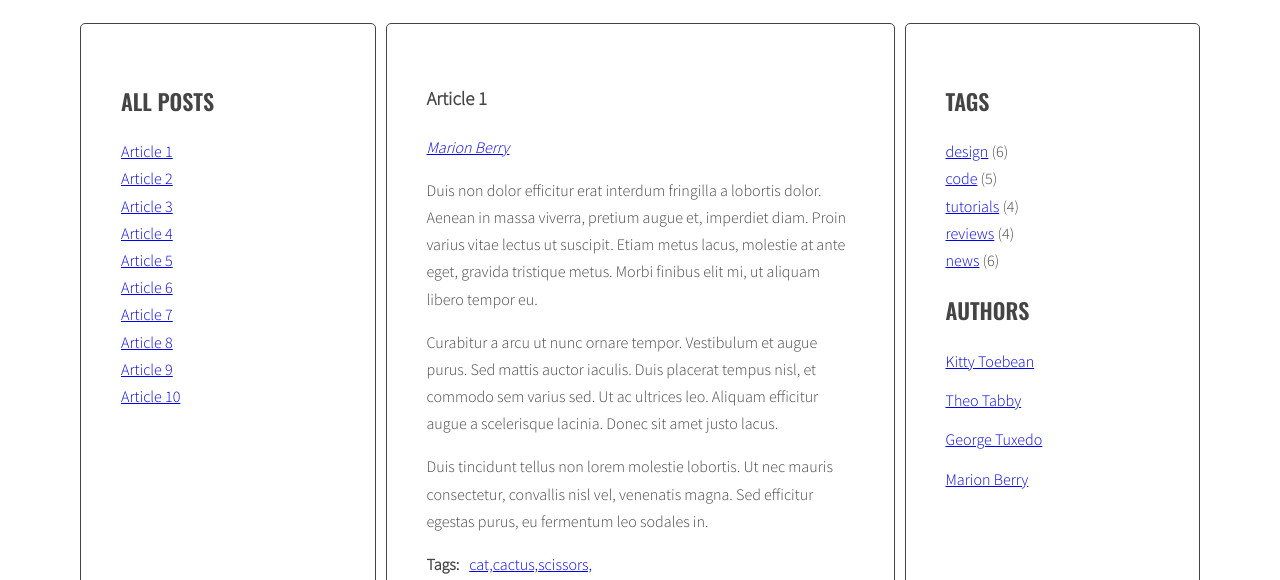
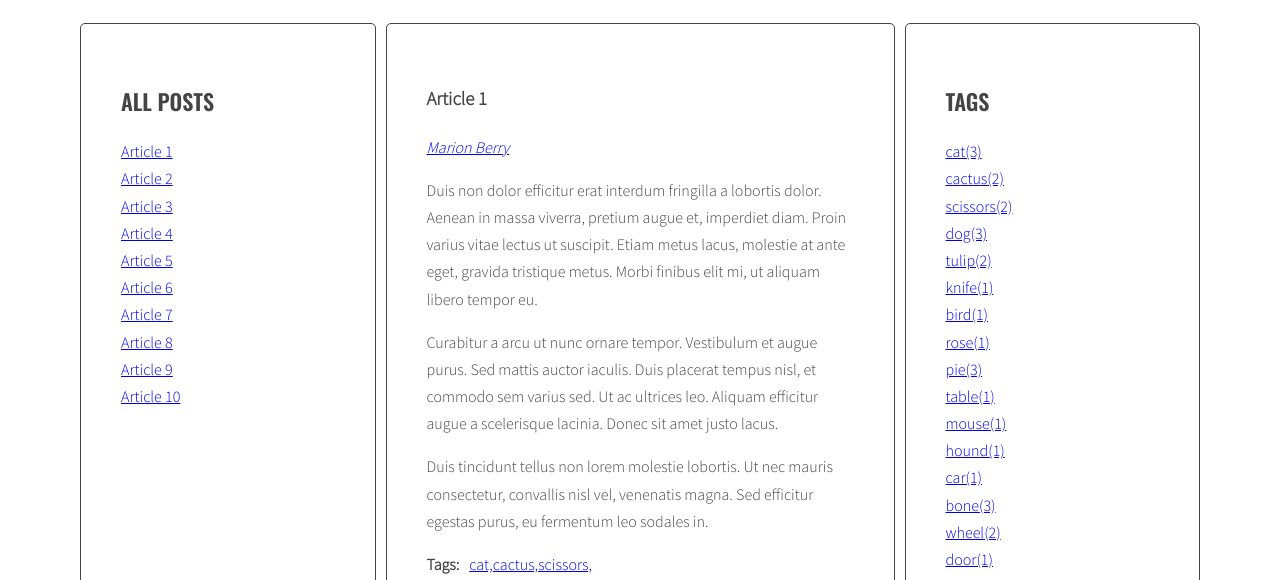
Before and after one commit to Artpienkowski/javascript-blog, a website: page index.html in a window 1280 px wide. Shown: the part 220-800 px from the top of the page. Drawn offline with nearby package versions, Linux system fonts and the light colour scheme.

Commit message:
calculateTagsParams function partially done, need to fix tags counting

```diff
--- a/index.html
+++ b/index.html
@@ -169,13 +169,7 @@
             </section>
             <aside class="sidebar">
               <h2 class="section-title">Tags</h2>
-              <ul class="list tags">
-                <li><a href="#">design</a> <span>(6)</span></li>
-                <li><a href="#">code</a> <span>(5)</span></li>
-                <li><a href="#">tutorials</a> <span>(4)</span></li>
-                <li><a href="#">reviews</a> <span>(4)</span></li>
-                <li><a href="#">news</a> <span>(6)</span></li>
-              </ul>
+              <ul class="list tags"></ul>
               <h2 class="section-title">Authors</h2>
               <ul class="list authors">
                 <li>
--- a/js/script.js
+++ b/js/script.js
@@ -42,7 +42,8 @@ const optArticleSelector = '.post',
   optTitleSelector = '.post-title',
   optTitleListSelector = '.titles',
   optArticleTagsSelector = '.post-tags .list',
-  optArticleAuthorSelector = '.post-author';
+  optArticleAuthorSelector = '.post-author',
+  optTagsListSelector = '.tags.list';
 
 function generateTitleLinks(customSelector = ''){
 
@@ -82,26 +83,33 @@ function generateTitleLinks(customSelector = ''){
     link.addEventListener('click', titleClickHandler);
   }
 }
-
-
 generateTitleLinks();
 
 function generateTags(){
+  /* [NEW] create a new variable allTags with an empty array */
+  let allTags = {};
+  console.log(allTags);
+
   /* find all articles */
   const articles = document.querySelectorAll(optArticleSelector);
+
   /* START LOOP: for every article: */
 
   for(let article of articles){
     /* find tags wrapper */
     const tagWrapper = article.querySelector(optArticleTagsSelector);
+
     /* make html variable with empty string */
     let html = '';
+
     /* get tags from data-tags attribute */
     const articleTags = article.getAttribute('data-tags');
     console.log(articleTags);
+
     /* split tags into array */
     const articleTagsArray = articleTags.split(' ');
     console.log(articleTagsArray);
+
     /* START LOOP: for each tag */
     for(let tag of articleTagsArray){
       console.log(tag);
@@ -109,20 +117,71 @@ function generateTags(){
       /* generate HTML of the link */
       const linkHTML = '<li><a href="#tag-' + tag + '">' + tag + ',' + '</a></li>';
       console.log(linkHTML);
+
       /* add generated code to html variable */
       html = html + linkHTML;
 
+      /* [NEW] check if this link is NOT already in allTags */
+      if(!allTags.hasOwnProperty(tag)){
+
+        /* [NEW] add tag to allTags object */
+        allTags[tag] = 1;
+      }
+      else {
+        allTags[tag]++;
+      }
     }
+
     /* END LOOP: for each tag */
     tagWrapper.innerHTML = html;
     console.log(html);
+
     /* insert HTML of all the links into the tags wrapper */
     const links = document.querySelectorAll(optArticleTagsSelector);
     console.log(links);
-  /* END LOOP: for every article: */
+
+    /* END LOOP: for every article: */
   }
+
+  /* [NEW] find list of tags in right column */
+  const tagList = document.querySelector(optTagsListSelector);
+
+  /* [NEW] add html from allTags to tagList */
+  //tagList.innerHTML = allTags.join(' ');
+  console.log(allTags);
+
+  // create variable for all links HTML code
+  const tagsParams = calculateTagsParams(allTags);
+  console.log('tagsParams:', tagsParams);
+  let allTagsHTML = '';
+
+  // START LOOP: for each tag in allTags
+  for(let tag in allTags){
+
+    // generatecode of a link and add it to allTagsHTML
+    allTagsHTML += '<li><a href="#tag-' + tag + '">' + tag + '(' + allTags[tag] + ')' + '</a></li>';
+  }
+
+  // add html from allTagsHTML to tagList
+  tagList.innerHTML = allTagsHTML;
 }
 
+function calculateTagsParams(tags){
+
+  const params = {max: 0 , min: 999999 };
+  for(let tag in tags){
+    console.log(tag + ' is used ' + tags[tag] + ' times ');
+    if(tags[tag] > params.max){
+      params.max = tags[tag];
+    }
+    else if(tags[tag] < params.min){
+      params.max = tags[tag];
+    }
+  }
+  return params;
+}
+
+calculateTagsParams();
 generateTags();
 
 function tagClickHandler(event){
@@ -134,7 +193,7 @@ function tagClickHandler(event){
   /* make a new constant "href" and read the attribute "href" of the clicked element */
   const href = clickedElement.getAttribute('href');
   /* make a new constant "tag" and extract tag from the "href" constant */
-  const tag = href.replace('#tag-', '');
+  const tag = href;
   /* find all tag links with class active */
   const activeTagLinks = document.querySelectorAll('a.active[href^="#tag-"]');
   /* START LOOP: for each active tag link */
```
